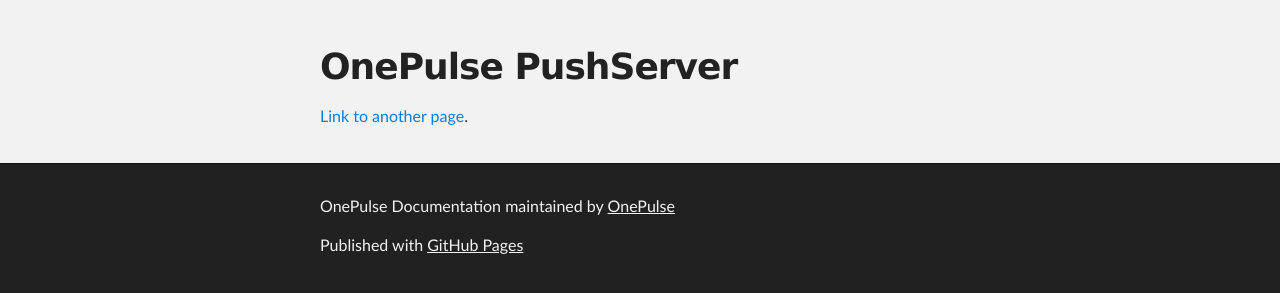
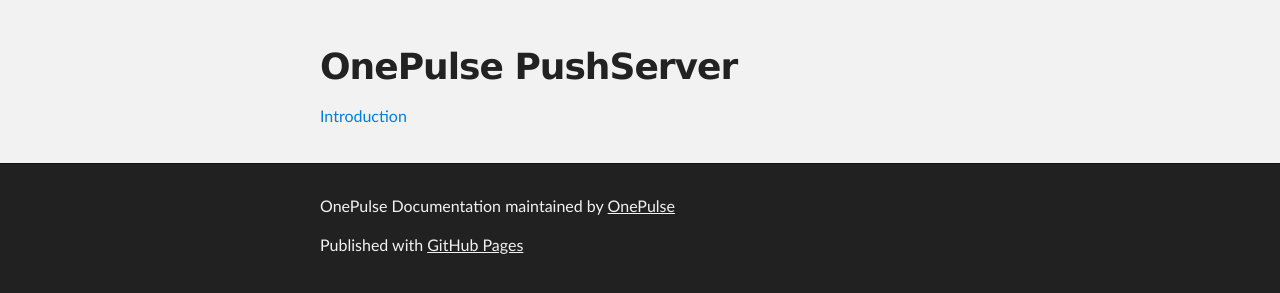
Before and after one commit to OnePulse/documentation, a Jekyll site: the page built from public/push-server.md, in a window 1280 px wide. Shown: the part 220-513 px from the top of the page. Built offline with Jekyll 4.4.1, drawn with Linux system fonts in a browser that asks for light colours; our own code applies the rules of GitHub Pages for plain Markdown files.

Commit message:
Update push-server.md

```diff
--- a/public/push-server.md
+++ b/public/push-server.md
@@ -1,3 +1,3 @@
 # OnePulse PushServer
 
-[Link to another page](push-server/intro).
+[Introduction](https://github.com/OnePulse/documentation/blob/push-server/public/push-server/intro.md)
```
